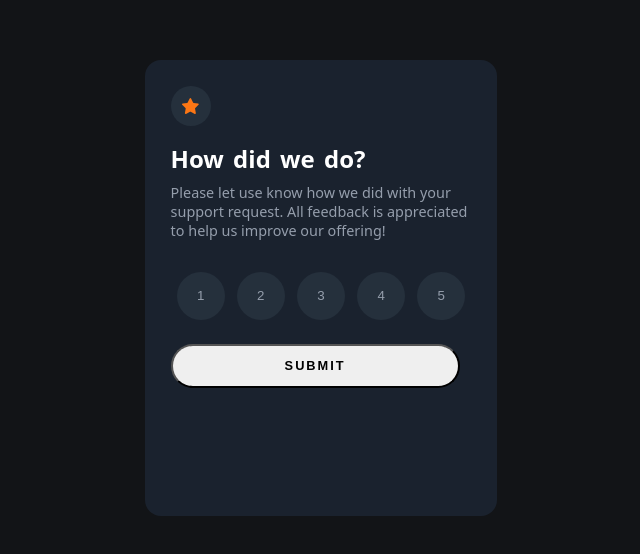
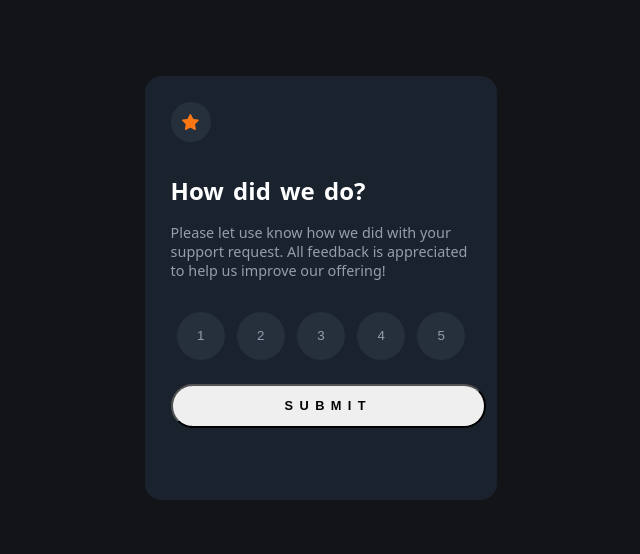
Before and after one commit to rishabh407/Interactive-Rating-Component, a plain HTML site: page index.html in a window 1280 px wide. Shown: the part 112-666 px from the top of the page, without its empty margins (319-959 px from the left). Drawn offline with Linux system fonts and the light colour scheme.

Commit message:
Initial Commit

```diff
--- a/index.html
+++ b/index.html
@@ -13,7 +13,7 @@
                 <img src="images/icon-star.svg" alt="icon-start">
             </div>
             <div class="heading">
-                <h2>How did we do?</h2>
+                <h1>How did we do?</h1>
             </div>
             <div class="para">
                <p>Please let use know how we did with your support request. All feedback is appreciated to help us improve our offering!</p>
@@ -38,7 +38,7 @@
              </div>
              <p class="selectedpara">You selected 4 out of 5</p>
              <div class="heading-2">
-                <h2>Thank you!</h2>
+                <h1>Thank you!</h1>
              </div>
              <div class="para2">
                 <p>We appreciate you taking the time to give a rating. If you ever need more support,don't hesitate to get in touch!</p>
--- a/script.js
+++ b/script.js
@@ -15,7 +15,7 @@ buttons.forEach((btn)=>{
 // console.log(mainsecond);
 // console.log(main1);
 const sumbitresponse=((btn)=>{
-    let response=btn.innerText;
+    const response=btn.innerText;
     // console.log(response);
     submitbtn.addEventListener("click",()=>{
         main1.classList.add("hide");
--- a/styles.css
+++ b/styles.css
@@ -44,13 +44,16 @@
             width:2.5rem;
             border-radius:50%;
             /* margin-bottom:1rem; */
-            margin-block-end: 1rem;
+            margin-block-end: 2rem;
         }
-        .heading h2{
-            font-weight: 600;
+        .heading h1{
+            /* font-weight: 600; */
+              font-size: 1.5rem; /* or same as h2 */
+              font-weight: 600;
             word-spacing: 3px;
             /* margin-bottom:0.5rem; */
-            margin-block-end: 0.5rem;
+            margin-block-end: 1rem;
+            margin-block-start:rem;
         }
 .para p{
     font-size:0.9rem;
@@ -68,7 +71,7 @@
    border-top-right-radius: 2rem;
    margin-block-start:1.5rem;
 }
-.heading-2 h2{
+.heading-2 h1{
     margin-block-start:1.5rem;
     font-weight: 500;
     /* margin-bottom:1rem; */
@@ -116,7 +119,7 @@ margin-block-start:1.5rem;
    border-top-right-radius: 2rem;
    font-size:0.8rem;
    font-weight: 700;
-   letter-spacing: 2px;
+   letter-spacing: 0.4rem;
    cursor: pointer;
 }
 .submit-btn:hover{
@@ -130,7 +133,7 @@ margin-block-start:1.5rem;
 {
    /* devices greater than 375  */
          .main{
-            height:57%;
+            height:53%;
             max-width: 22rem;/*350px*/
             }
               .submit-btn{
```
